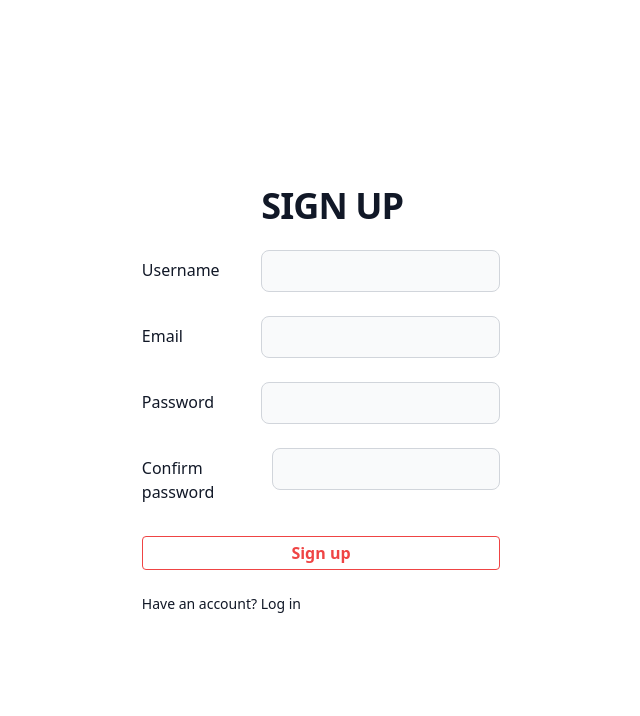
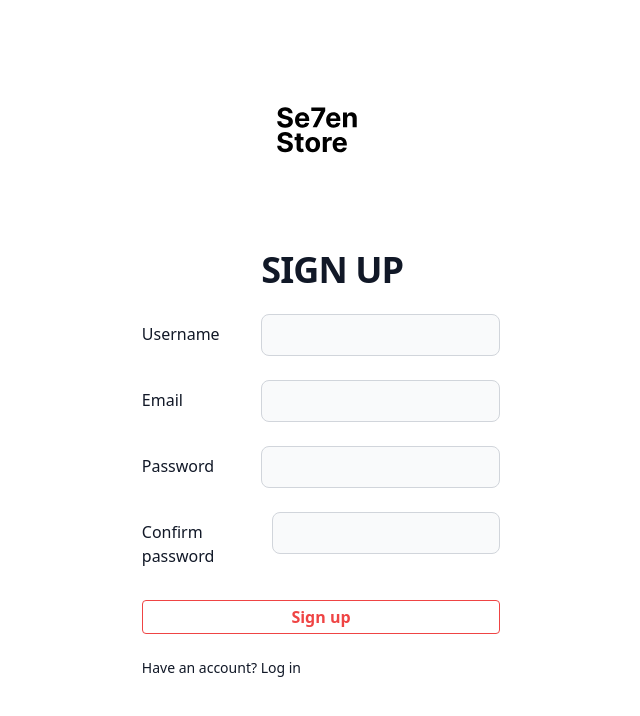
Before and after one commit to phamtrongan2710/CNPM, a React (Create React App) app in the folder client/: page /signup in a window 1280 px wide. Shown: the top 716 px of the page, without its empty margins (319-959 px from the left). Built offline with nearby package versions, Linux system fonts and the light colour scheme; no server answers.

Commit message:
added store's logo to login page & signup page to navigate home

```diff
--- a/client/src/pages/Home/Bestseller.js
+++ b/client/src/pages/Home/Bestseller.js
@@ -1,7 +1,6 @@
 import { useState, useEffect } from "react";
 import axios from "../../api";
 
-// import BestsellerItem from "./BestsellerItem";
 import ProductItem from "../../components/ProductItem";
 
 const HomeBestSeller = () => {
@@ -17,8 +16,6 @@ const HomeBestSeller = () => {
             .catch((e) => console.log(e));
     }, []);
 
-    // console.log(data);
-
     return (
         <div className="">
             {/* header */}
@@ -29,7 +26,6 @@ const HomeBestSeller = () => {
                 {data.map((item, index) => {
                     if (index >= limitItem) return;
 
-                    // return <BestsellerItem key={item.id} data={item} />;
                     return <ProductItem key={item.id} data={item} />;
                 })}
             </div>
--- a/client/src/pages/Search.js
+++ b/client/src/pages/Search.js
@@ -64,7 +64,6 @@ const Search = (props) => {
 
                     <div className="mt-7 mb-7 px-20">
                         <div className="w-78/100 m-auto">
-                            {/* <div className="grid grid-cols-4 gap-x-6 gap-4"> */}
                             <div className="grid grid-cols-2 lg:grid-cols-5 gap-4">
                                 {data.map((item, index) => (
                                     <ProductItem data={item} />
--- a/client/src/pages/Signin.js
+++ b/client/src/pages/Signin.js
@@ -1,6 +1,6 @@
 import React from "react";
 import { Link, useNavigate } from "react-router-dom";
-import { useState, useEffect } from "react";
+import { useState } from "react";
 import axios from "../api";
 // toast messages
 import { toast, Flip } from "react-toastify";
@@ -89,12 +89,12 @@ const Signin = () => {
 
     return (
         <div className="flex flex-col items-center justify-center mx-auto md:h-screen lg:py-0 w-full">
-            {/* <Link
+            <Link
                 to="/"
                 className="flex items-center mb-12 text-2xl font-semibold text-gray-900"
             >
                 <img className="w-20 h-20 mr-2" src={SevenIcon} />
-            </Link> */}
+            </Link>
 
             <div className="p-6 space-y-4 md:space-y-6 sm:p-8 w-full">
                 {/* login header */}
@@ -149,14 +149,6 @@ const Signin = () => {
                                 </label>
                             </div>
                         </div>
-
-                        {/* forgot password button */}
-                        {/* <a
-                            href="#"
-                            className="text-sm font-medium text-primary-600 hover:underline dark:text-primary-500"
-                        >
-                            Forgot password?
-                        </a> */}
                     </div>
 
                     {/* login button */}
--- a/client/src/pages/Signup.js
+++ b/client/src/pages/Signup.js
@@ -5,6 +5,9 @@ import axios from "../api";
 
 // toast messages
 import { Flip, toast } from "react-toastify";
+
+// icon
+import SevenIcon from "../assets/Se7enStore.svg";
 
 const Signup = () => {
     const navigate = useNavigate();
@@ -98,6 +101,13 @@ const Signup = () => {
 
     return (
         <div className="flex flex-col items-center justify-center mx-auto md:h-screen lg:py-0">
+            <Link
+                to="/"
+                className="flex items-center mb-12 text-2xl font-semibold text-gray-900"
+            >
+                <img className="w-20 h-20 mr-2" src={SevenIcon} />
+            </Link>
+
             <div className="p-6 space-y-4 md:space-y-6 sm:p-8 w-full">
                 {/* sign up header */}
                 <div className="flex justify-between">
```
